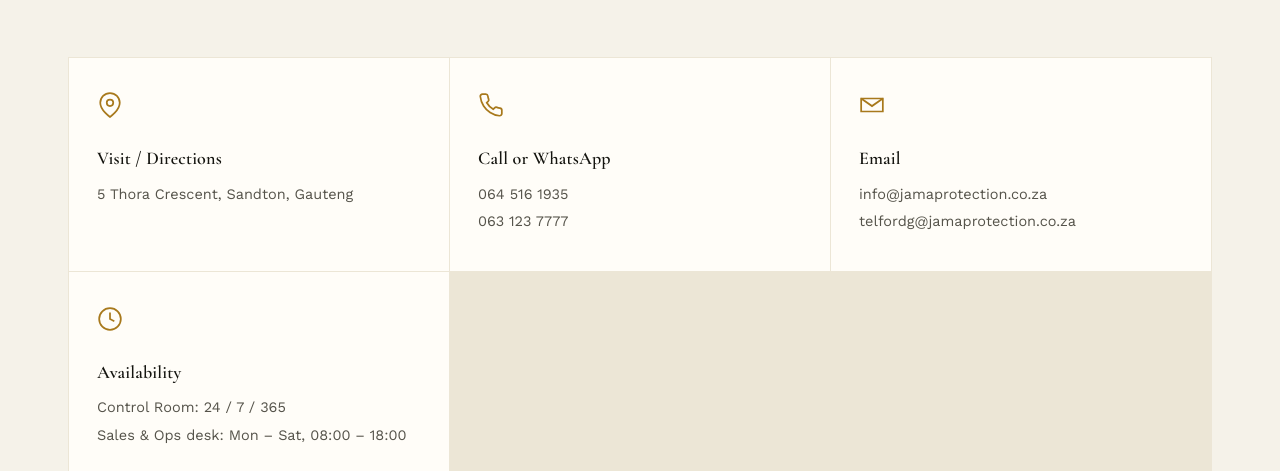
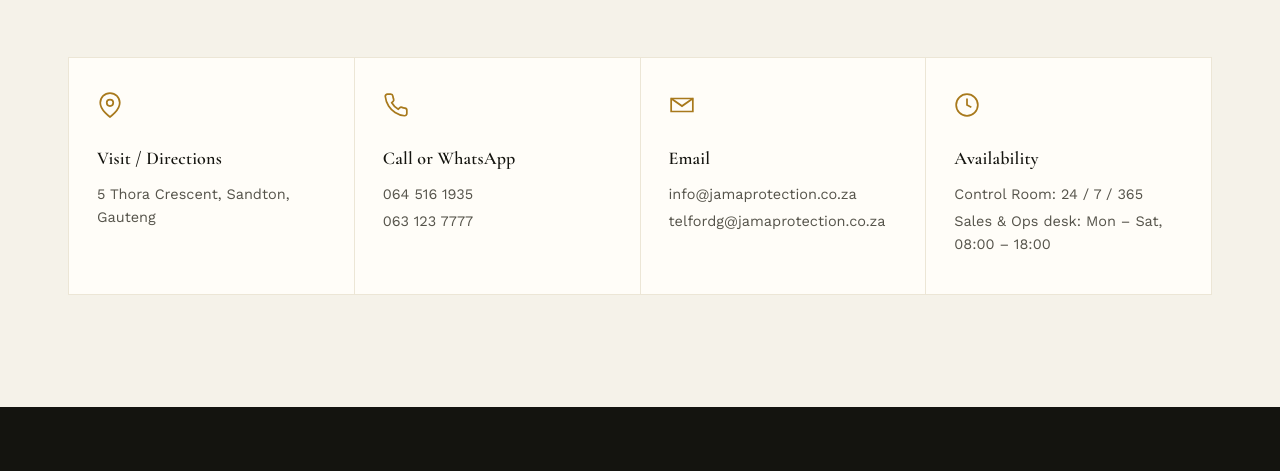
Before and after one commit to romeo-rsa3/Jama-Protection-Services-Website, a plain HTML site: page index.html in a window 1280 px wide. Shown: the part 5913-6384 px from the top of the page. Drawn offline with nearby package versions, Linux system fonts and the light colour scheme; a web font is replaced by a local one.

Commit message:
Change contact grid to use 4 columns on desktop

```diff
--- a/css/styles.css
+++ b/css/styles.css
@@ -377,7 +377,7 @@
 /* ============================================================
    CONTACT
    ============================================================ */
-.contact-grid{ display:grid; grid-template-columns:repeat(3,1fr); gap:1px; background:var(--bone-2); border:1px solid var(--bone-2); margin-bottom:2px;}
+.contact-grid{ display:grid; grid-template-columns:repeat(4,1fr); gap:1px; background:var(--bone-2); border:1px solid var(--bone-2); margin-bottom:2px;}
 .contact-card{ background:var(--white); padding:34px 28px; transition:background .25s var(--ease); }
 .contact-card:hover{ background:var(--bone); }
 .contact-card svg{ width:26px; height:26px; color:var(--gold-deep); margin-bottom:18px; }
@@ -426,6 +426,7 @@
 @media (max-width:980px){
   .hero-grid{ grid-template-columns:1fr; gap:44px; }
   .hero-grid .hex-frame{ order:-1; aspect-ratio:16/9; }
+   .contact-grid{ grid-template-columns:repeat(2,1fr); }
   .about-grid, .reviews-layout{ grid-template-columns:1fr; gap:44px; }
   .review-form{ position:static; }
   .services-grid{ grid-template-columns:repeat(2,1fr); }
```
